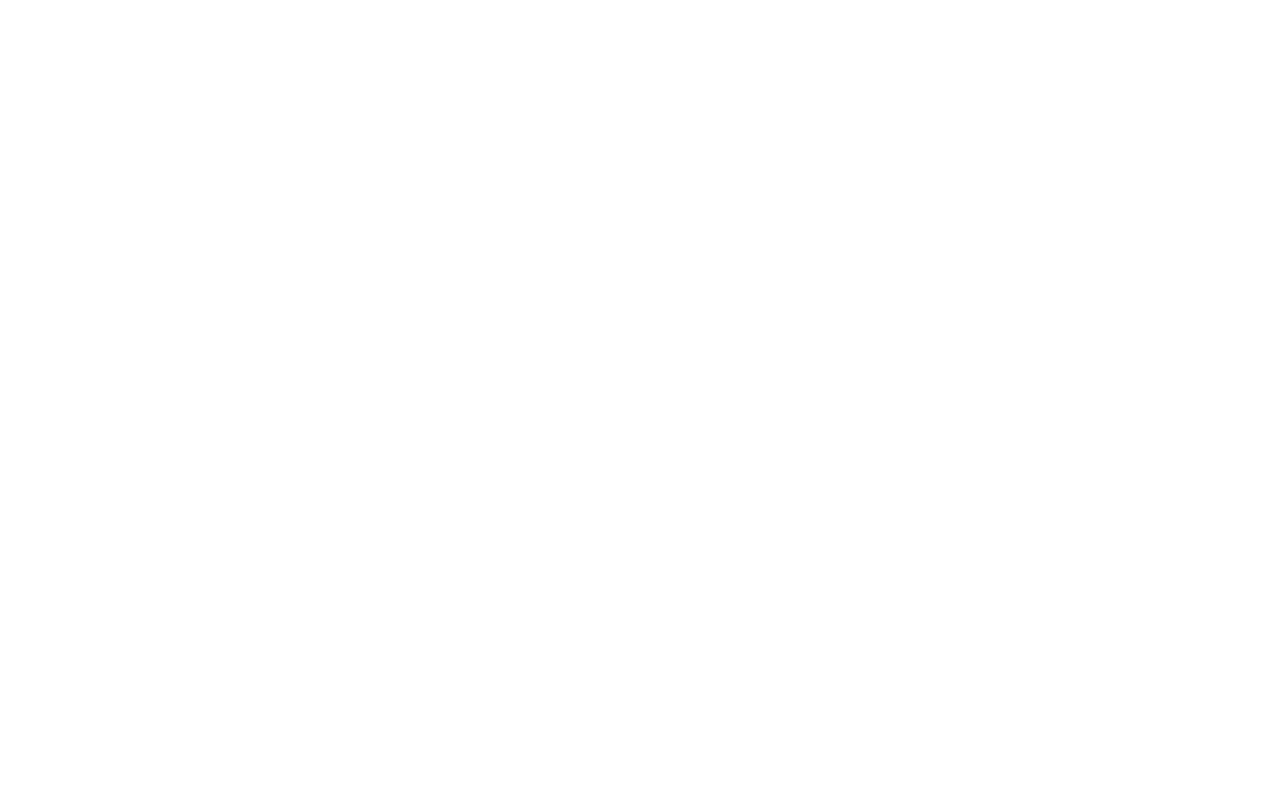
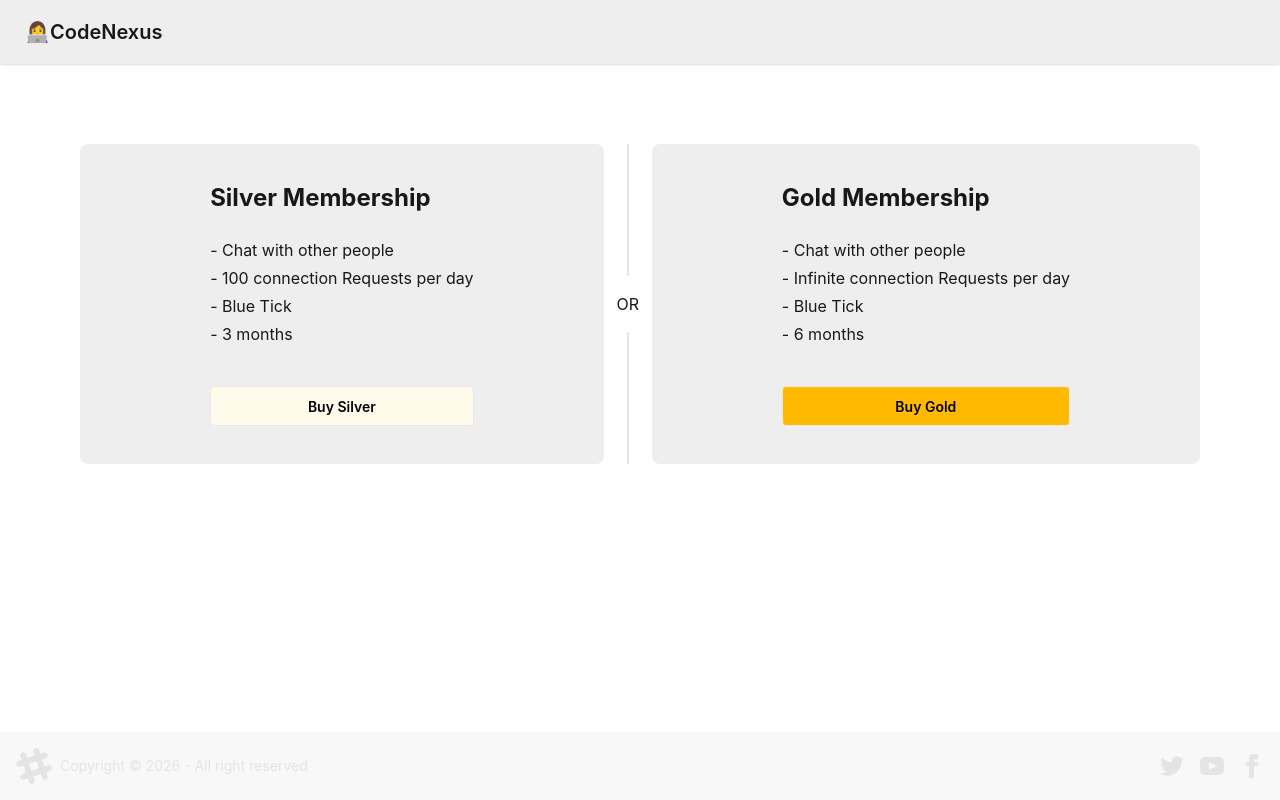
Before and after one commit to mitulgadhiya3706/CodeNexus-web, a React (Vite) app: page /premium in a window 1280 px wide. Before the commit this address had no page. Built offline with nearby package versions, Linux system fonts and the light colour scheme; no server answers.

Commit message:
progress on payment

```diff
--- a/index.html
+++ b/index.html
@@ -4,6 +4,7 @@
     <meta charset="UTF-8" />
     <link href="/src/index.css" rel="stylesheet">
     <link rel="icon" type="image/svg+xml" href="/favicon.svg" />
+    <script src="https://checkout.razorpay.com/v1/checkout.js"> </script>
     <meta name="viewport" content="width=device-width, initial-scale=1.0" />
     <title>codenexus-web</title>
   </head>
--- a/src/App.jsx
+++ b/src/App.jsx
@@ -8,6 +8,7 @@ import Feed from './components/Feed'
 import Connections from "./components/Connections"
 import Requests from "./components/Requests"
 import Chat from "./components/Chat"
+import Premium from "./components/Premium"
 
 function App() {
 
@@ -24,6 +25,7 @@ function App() {
               <Route path="connections" element={<Connections />}/>
               <Route path="requests" element={<Requests />}/>
               <Route path="chat/:targetUserId" element={<Chat />}/>
+              <Route path="premium" element={<Premium />}/>
             </Route>
           </Routes>
         </BrowserRouter>
--- a/src/components/Connections.jsx
+++ b/src/components/Connections.jsx
@@ -37,21 +37,33 @@ const Connections = () => {
                 return (
                     <div
                         key={_id}
-                        className="flex m-4 p-4 rounded-lg bg-base-300 w-1/2 mx-auto"
+                        className="flex items-center gap-4 m-4 p-4 rounded-lg bg-base-300 w-11/12 lg:w-1/2 mx-auto"
                     >
-                        <div>
-                            <img src={photoUrl} alt="photo" className="w-20 h-20 rounded-full" />
+                        <img
+                            src={photoUrl}
+                            alt="photo"
+                            className="w-20 h-20 rounded-full flex-shrink-0"
+                        />
+                        {/* Text + Button */}
+                        <div className="flex flex-1 justify-between items-center w-full">
+                            {/* User Info */}
+                            <div className="text-left">
+                                <h2 className="font-bold text-xl">
+                                    {firstName} {lastName}
+                                </h2>
+
+                                {age && gender && (
+                                    <p>{age}, {gender}</p>
+                                )}
+                                <p>{about}</p>
+                            </div>
+
+                            <Link to={"/chat/" + _id}>
+                                <button className="btn btn-primary ml-4">
+                                    Chat
+                                </button>
+                            </Link>
                         </div>
-                        <div className="text-left mx-4 ">
-                            <h2 className="font-bold text-xl">
-                                {firstName + " " + lastName}
-                            </h2>
-                            {age && gender && <p>{age + ", " + gender}</p>}
-                            <p>{about}</p>
-                        </div>
-                        <Link to={"/chat/" + _id} >
-                            <button className="btn btn-primary mx-20">Chat</button>
-                        </Link>
                     </div>
                 );
             })}
--- a/src/components/NavBar.jsx
+++ b/src/components/NavBar.jsx
@@ -9,12 +9,12 @@ const NavBar = () => {
   const dispatch = useDispatch();
   const navigate = useNavigate();
 
-  const handleLogout = async() => {
-    try{
+  const handleLogout = async () => {
+    try {
       await axios.post(BASE_URL + "/logout", {}, { withCredentials: true });
       dispatch(removeUser());
       return navigate("/login");
-    } catch(err){
+    } catch (err) {
       console.log(err);
     }
   };
@@ -54,6 +54,9 @@ const NavBar = () => {
                   <Link to="/requests">Requests</Link>
                 </li>
                 <li>
+                  <Link to="/premium">Premium</Link>
+                </li>
+                <li>
                   <a onClick={handleLogout}> Logout </a>
                 </li>
               </ul>
--- /dev/null
+++ b/src/components/Premium.jsx
@@ -0,0 +1,68 @@
+import React from 'react'
+import axios from "axios";
+import { BASE_URL } from "../utils/constants";
+
+const handleBuyClick = async (type) => {
+    const order = await axios.post(
+        BASE_URL + "/payment/create",
+        { membershipType: type },
+        { withCredentials: true }
+    );
+
+    const { amount, keyId, currency, notes, orderId } = order.data;
+
+    const options = {
+        key: "rzp_test_T6JCYa6osF4bQz",
+        amount,
+        currency,
+        name: "CodeNexus",
+        description: "Test Transaction",
+        order_id: orderId,
+        prefill: {
+            name: notes.firstName + " " + notes.lastName,
+            email: notes.emailId,
+            contact: "9999999999",
+        },
+        theme: {
+            color: "#3399cc",
+        },
+    };
+    const rzp = new window.Razorpay(options);
+    rzp.open();
+}
+
+
+
+function Premium() {
+    return (
+        <div className='m-20'>
+            <div className="flex w-full flex-col lg:flex-row">
+                <div className="card bg-base-300 rounded-box grid h-80 grow place-content-center gap-4">
+                    <h1 className='text-2xl font-bold'>Silver Membership</h1>
+                    <ul className='mt-2 space-y-1'>
+                        <li>- Chat with other people</li>
+                        <li>- 100 connection Requests per day</li>
+                        <li>- Blue Tick</li>
+                        <li>- 3 months</li>
+                    </ul>
+                    <button className=" btn bg-amber-50 text-black mt-6 w-full sm:w-auto"
+                        onClick={() => handleBuyClick("silver")}>Buy Silver</button>
+                </div>
+                <div className="divider lg:divider-horizontal">OR</div>
+                <div className="card bg-base-300 rounded-box grid h-80 grow place-content-center gap-4">
+                    <h1 className='text-2xl font-bold'>Gold Membership</h1>
+                    <ul className='mt-2 space-y-1'>
+                        <li>- Chat with other people</li>
+                        <li>- Infinite connection Requests per day</li>
+                        <li>- Blue Tick</li>
+                        <li>- 6 months</li>
+                    </ul>
+                    <button className=" btn bg-amber-400 text-black mt-6 w-full sm:w-auto"
+                        onClick={() => handleBuyClick("gold")}>Buy Gold</button>
+                </div>
+            </div>
+        </div>
+    )
+}
+
+export default Premium
```
